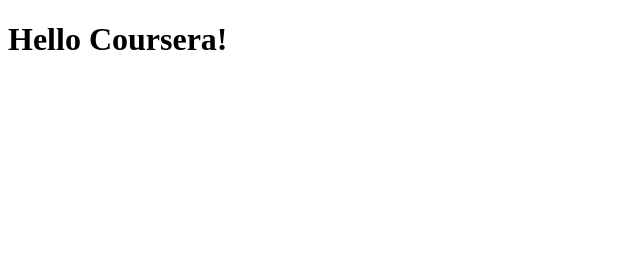
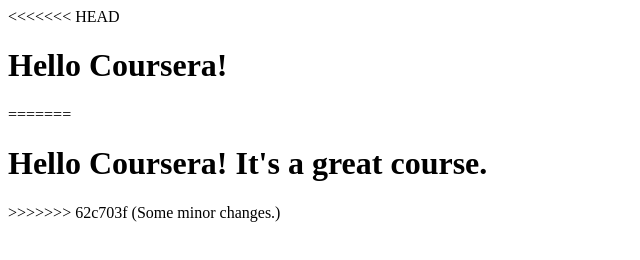
Before and after one commit to osipiosita/coursera-test, a plain HTML site: page site/index.html in a window 1280 px wide. Shown: the whole page, without its empty margins (0-640 px from the left). Drawn offline with Linux system fonts and the light colour scheme.

Commit message:
small changes

```diff
--- a/site/index.html
+++ b/site/index.html
@@ -4,6 +4,10 @@
         <title>Hello Coursera!</title>
     </head>
     <body>
+<<<<<<< HEAD
         <h1>Hello Coursera!</h1>
+=======
+        <h1>Hello Coursera! It's a great course.</h1>
+>>>>>>> 62c703f (Some minor changes.)
     </body>
 </html>
```
